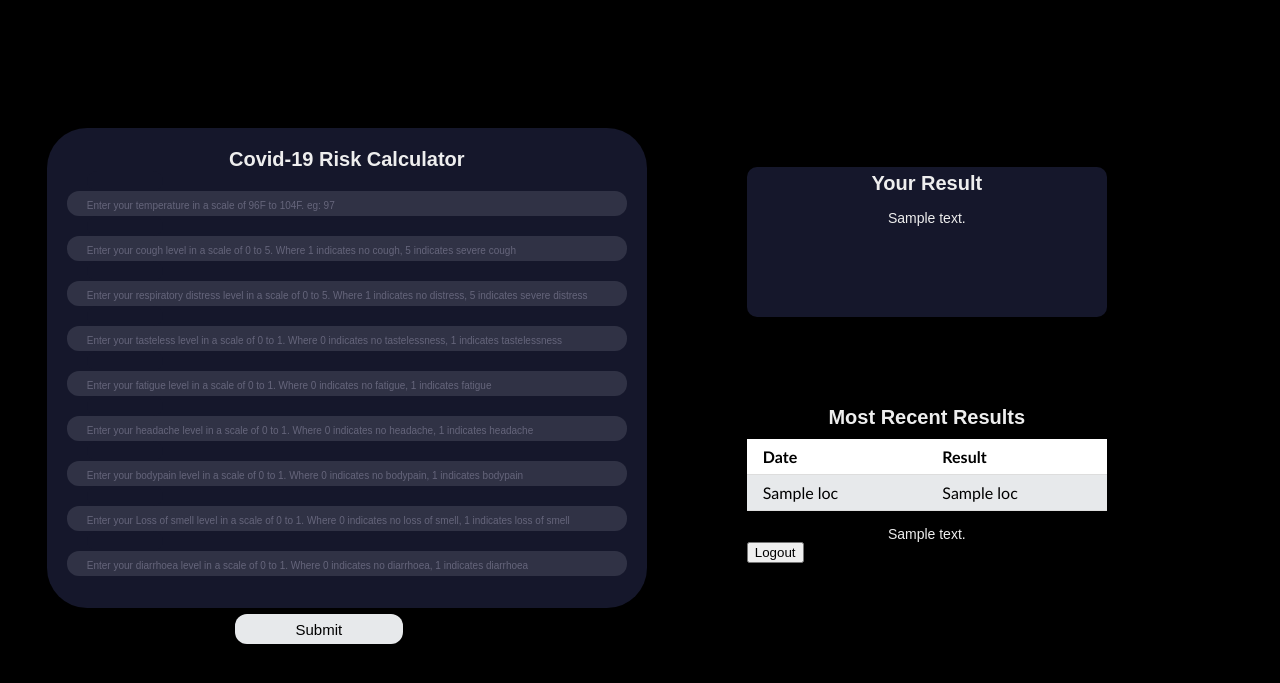
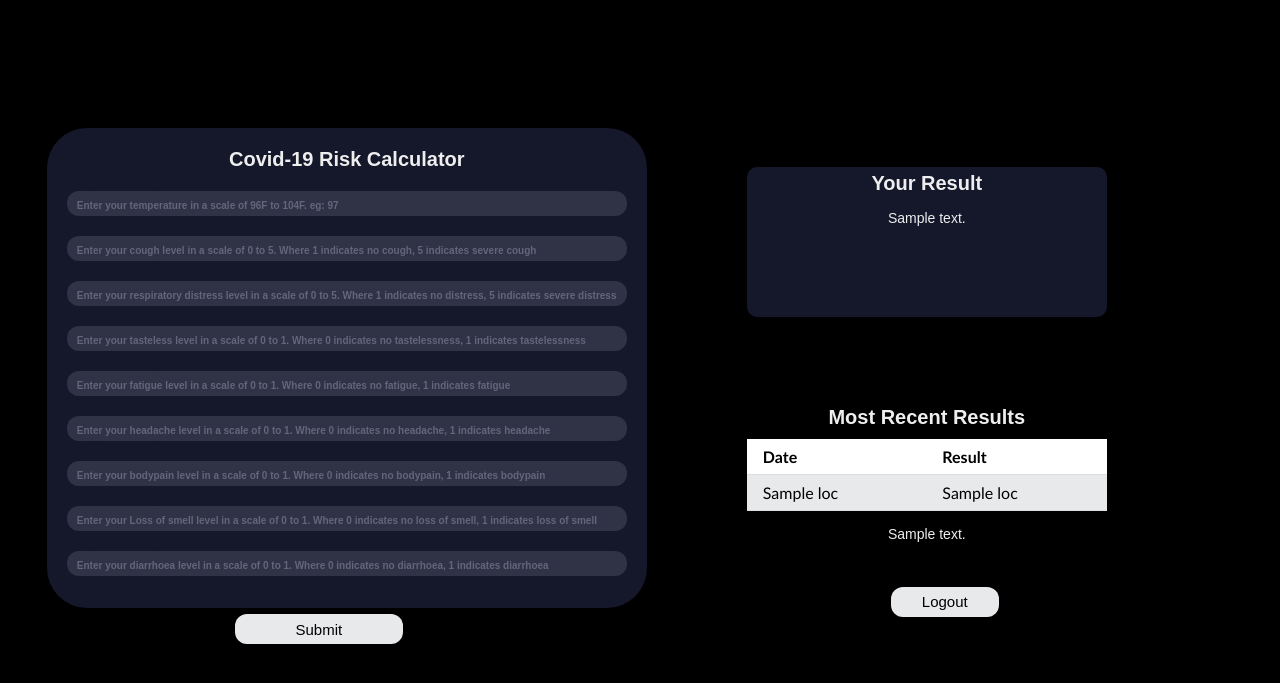
Before and after one commit to Anushak1995/CovidCalculator, a Flask app: template templates/index.html in a window 1280 px wide. Shown: the top 683 px of the page. Run offline with Flask 2, Linux system fonts and the light colour scheme; the template is opened without the code that fills it: most values are stand-ins (such as "Sample title", 1, 10 or a date in 2020); some libraries are stand-ins or nearby versions.

Commit message:
Update style.css

```diff
--- a/static/styles/style.css
+++ b/static/styles/style.css
@@ -142,7 +142,8 @@ th:first-child, td:first-child{padding-left:16px}
   color: #65657b;
   font-family: sans-serif;
   font-size: 10px;
-  left: 20px;
+  font-weight: bold;
+  left: 10px;
   line-height: 14px;
   pointer-events: none;
   position: absolute;
@@ -180,6 +181,22 @@ th:first-child, td:first-child{padding-left:16px}
   width: 30%;
 }
 
+.submit1 {
+  background-color: #E7E9EB;
+  border-radius: 12px;
+  border: 0;
+  box-sizing: border-box;
+  color: #000000;
+  cursor: pointer;
+  font-size: 15px;
+  height: 30px;
+  margin-top: 45px;
+  // outline: 0;
+  margin-left: 40%;
+  text-align: center;
+  width: 30%;
+}
+
 .submit:active {
   background-color: #06b;
 }
```
